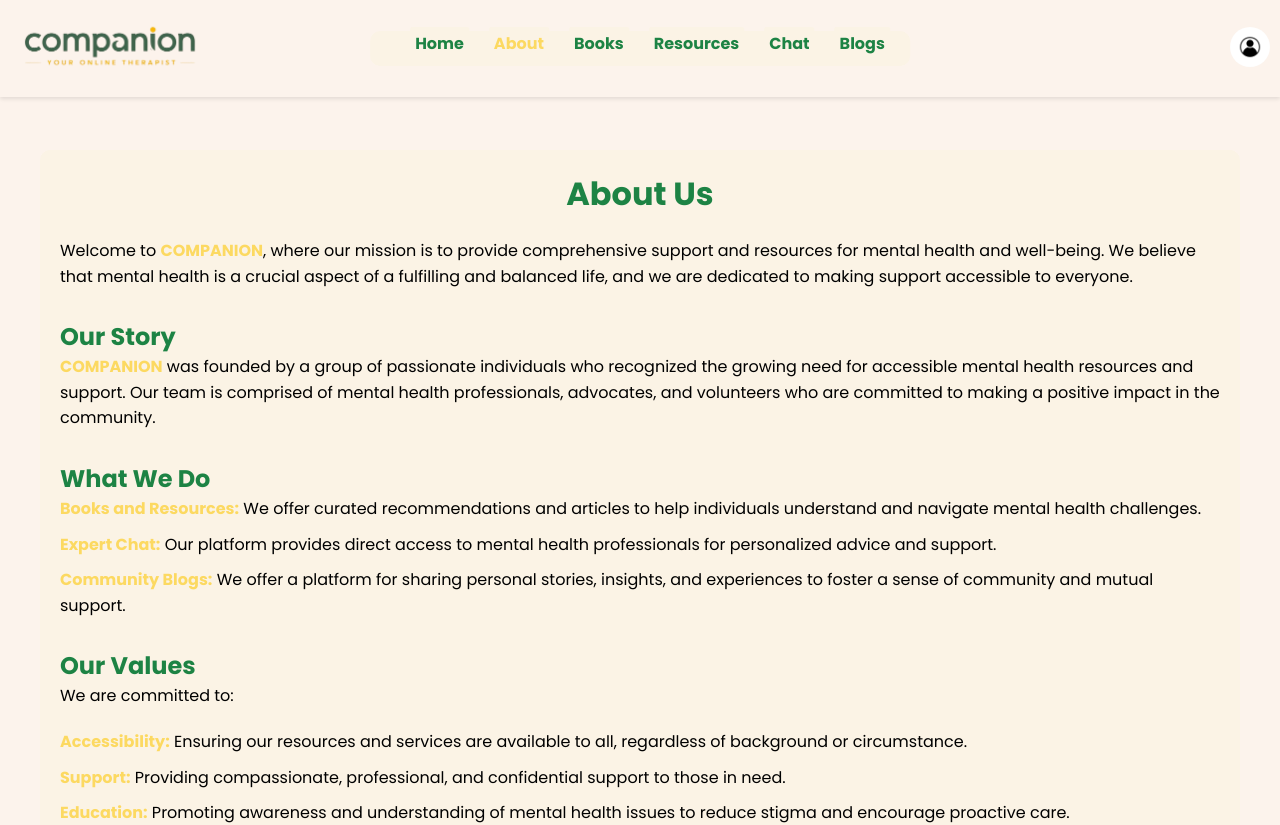
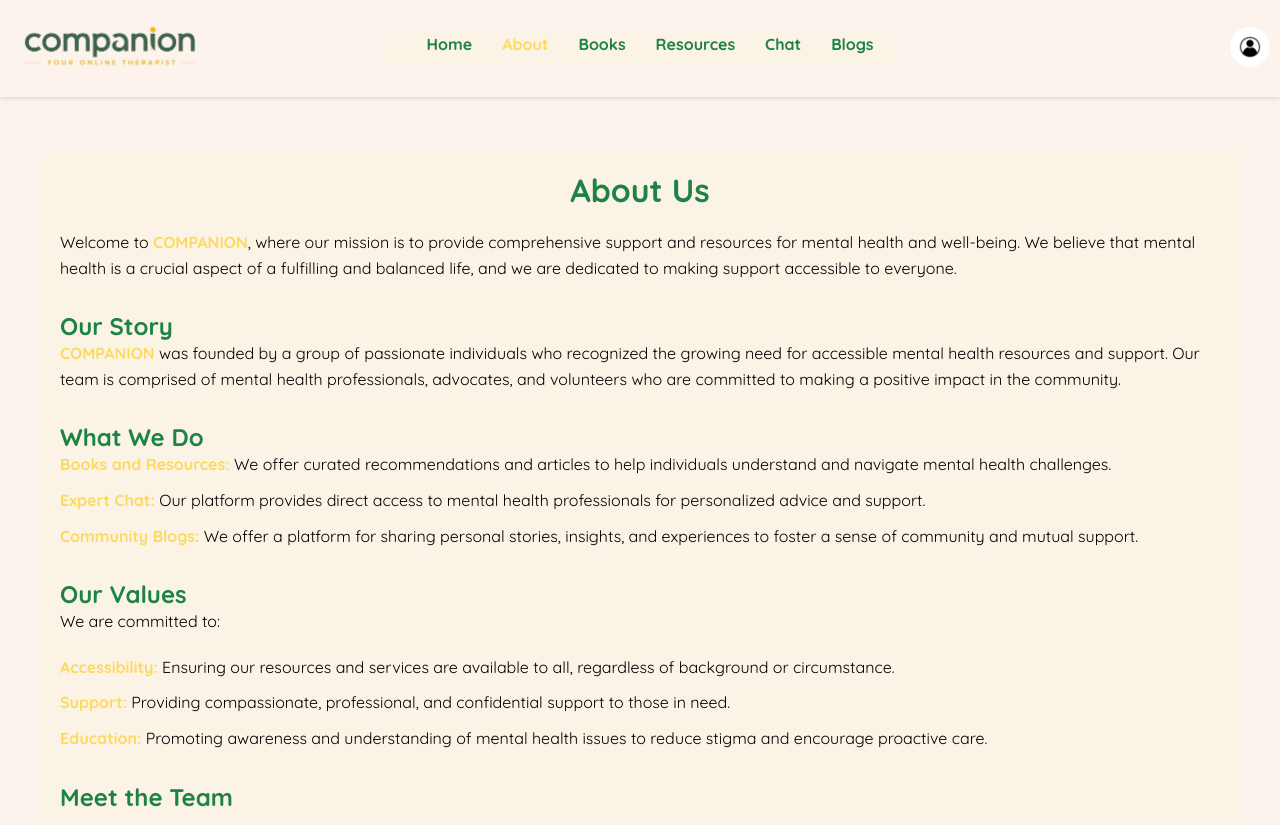
Before and after one commit to sahil-m04/Companion, a React (Vite) app in the folder frontend/: page /About in a window 1280 px wide. Shown: the top 825 px of the page. Built offline with nearby package versions, Linux system fonts and the light colour scheme.

Commit message:
updated font

```diff
--- a/frontend/src/About/About.scss
+++ b/frontend/src/About/About.scss
@@ -4,6 +4,7 @@
   --text-color-green: #1D8344;
   --background-color: #fbf3e5;
 }
+@import url('https://fonts.googleapis.com/css2?family=Quicksand:wght@300..700&display=swap');
 
 .about-container {
   max-width: 1200px;
@@ -12,6 +13,7 @@
   background-color: var(--background-color);
   color: var(--text-color-green);
   border-radius: 10px;
+  font-family: "Quicksand", sans-serif;
 
   h1, h2 {
     color: var(--text-color-green);
--- a/frontend/src/Home/Home.scss
+++ b/frontend/src/Home/Home.scss
@@ -6,9 +6,11 @@
 $padding: 20px;
 $mobile-breakpoint: 768px;
 
+@import url('https://fonts.googleapis.com/css2?family=Quicksand:wght@300..700&display=swap');
 // Body background
 body {
   background-color: $primary-color;
+  font-family: "Quicksand", sans-serif;
 }
 
 // Home container styles
--- a/frontend/src/index.css
+++ b/frontend/src/index.css
@@ -0,0 +1,4 @@
+@import url('https://fonts.googleapis.com/css2?family=Quicksand:wght@300..700&display=swap');
+body{
+    font-family: "Quicksand", sans-serif;
+}
```
